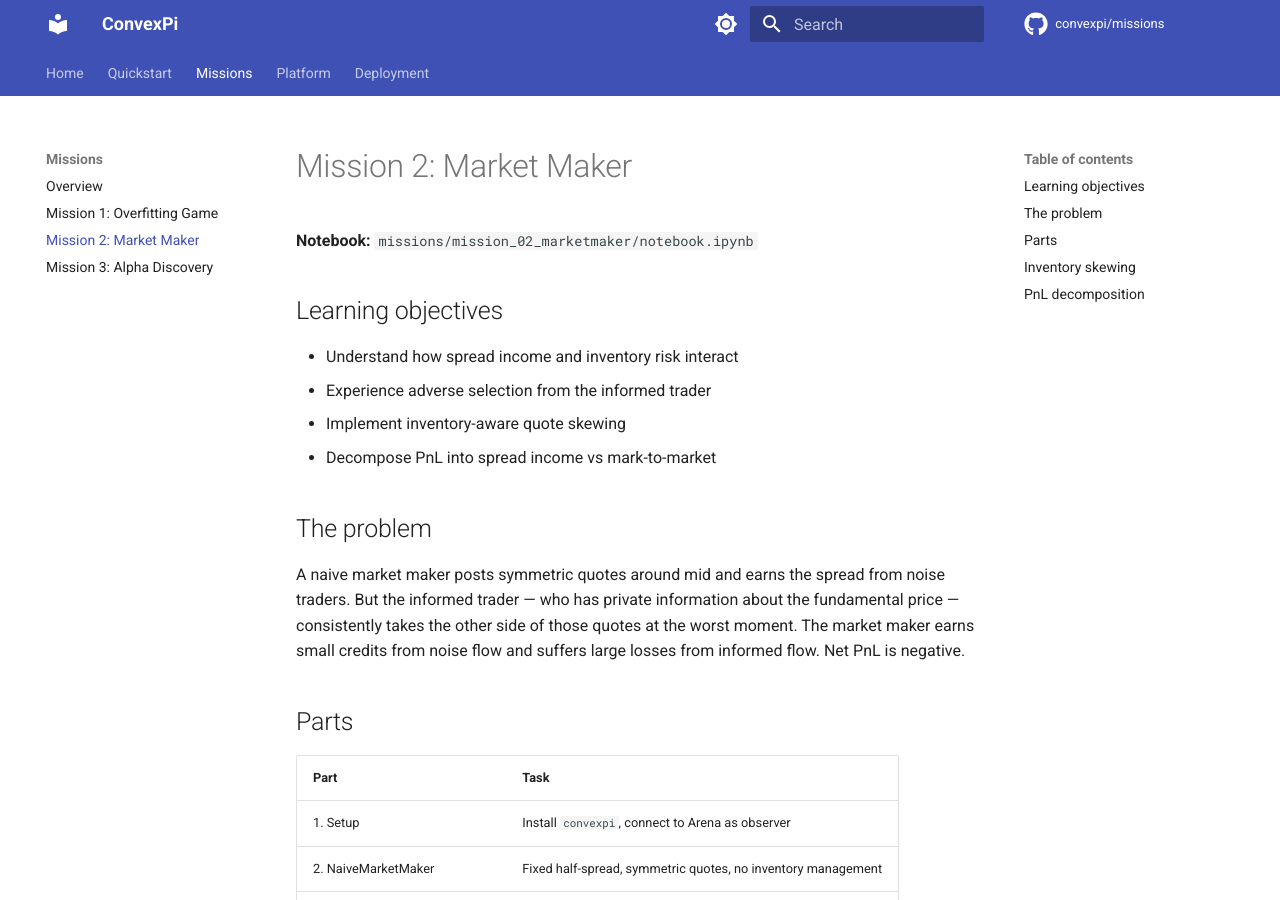
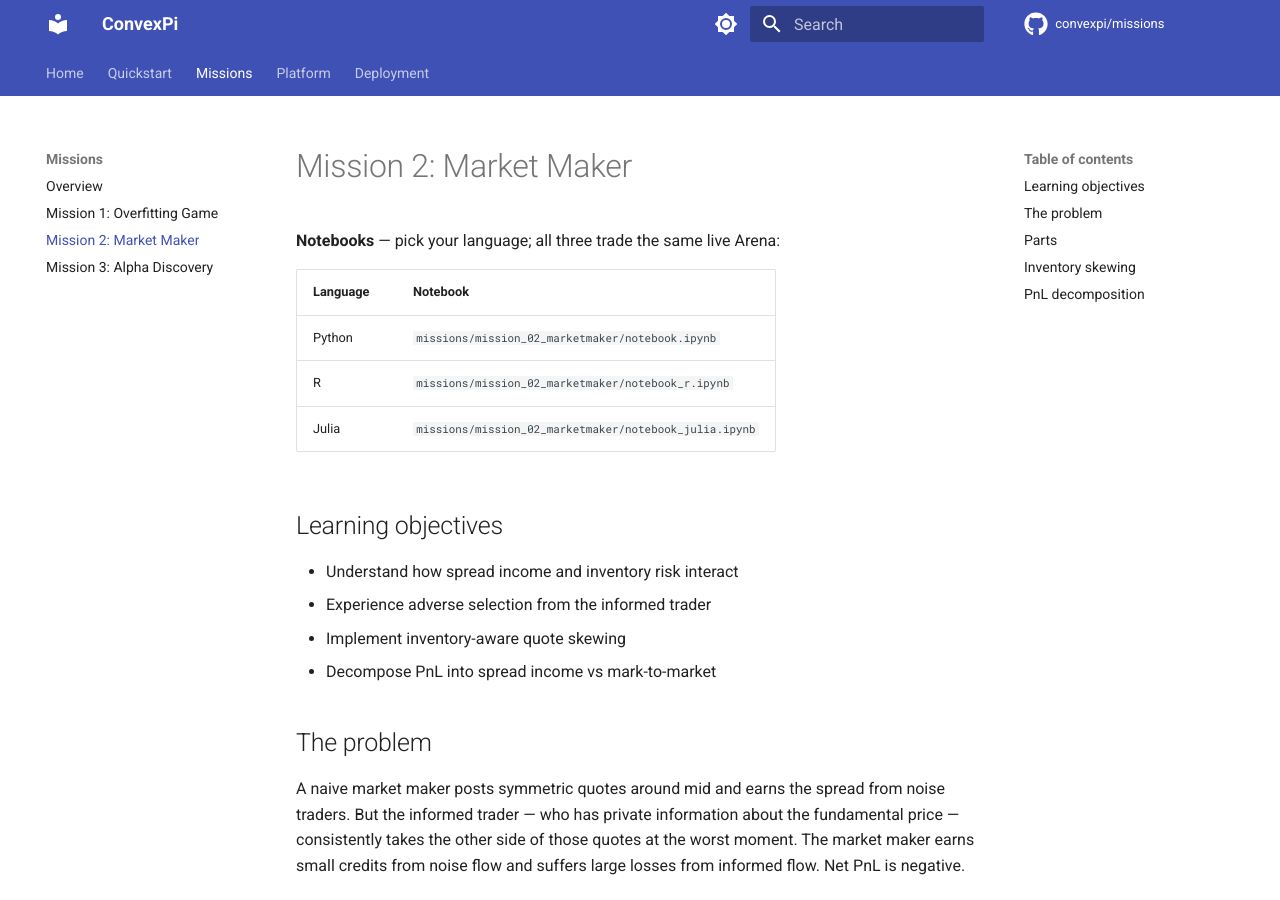
Before and after one commit to convexpi/missions, an MkDocs documentation site: the page built from docs/missions/mission-02.md, in a window 1280 px wide and 900 px high. Built offline with MkDocs 1.6.1 and Material for MkDocs 9.7.7, drawn with Linux system fonts in a browser that asks for light colours; comment, search, counter and statistics services are not loaded.

Commit message:
docs: all nine missions available in Python/R/Julia; mission-02 language table

```diff
--- a/docs/missions/mission-02.md
+++ b/docs/missions/mission-02.md
@@ -1,6 +1,12 @@
 # Mission 2: Market Maker
 
-**Notebook:** `missions/mission_02_marketmaker/notebook.ipynb`
+**Notebooks** — pick your language; all three trade the same live Arena:
+
+| Language | Notebook |
+|---|---|
+| Python | `missions/mission_02_marketmaker/notebook.ipynb` |
+| R | `missions/mission_02_marketmaker/notebook_r.ipynb` |
+| Julia | `missions/mission_02_marketmaker/notebook_julia.ipynb` |
 
 ## Learning objectives
 
```
Also changed, not shown: docs/missions/index.md (+1 -1 lines).
